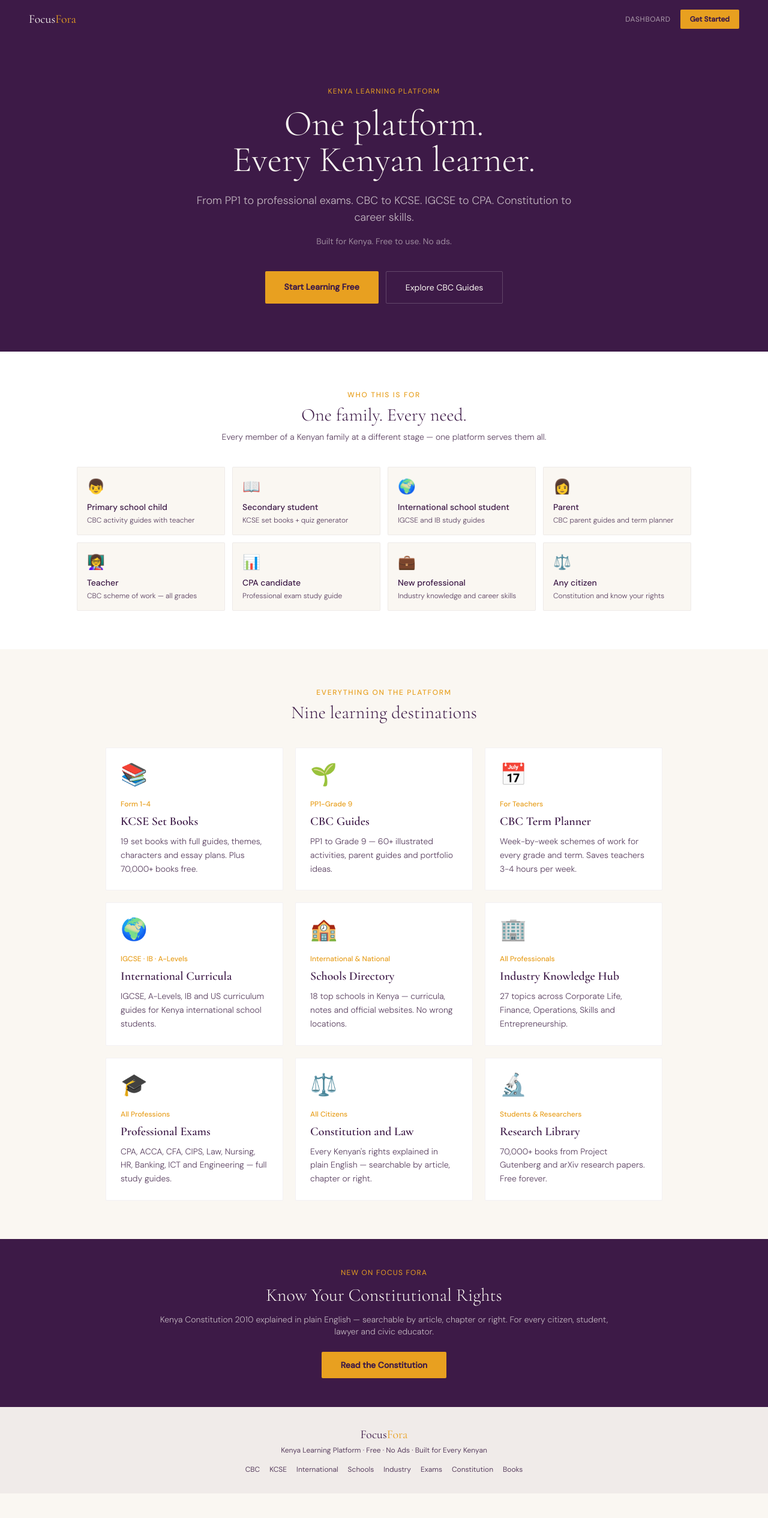
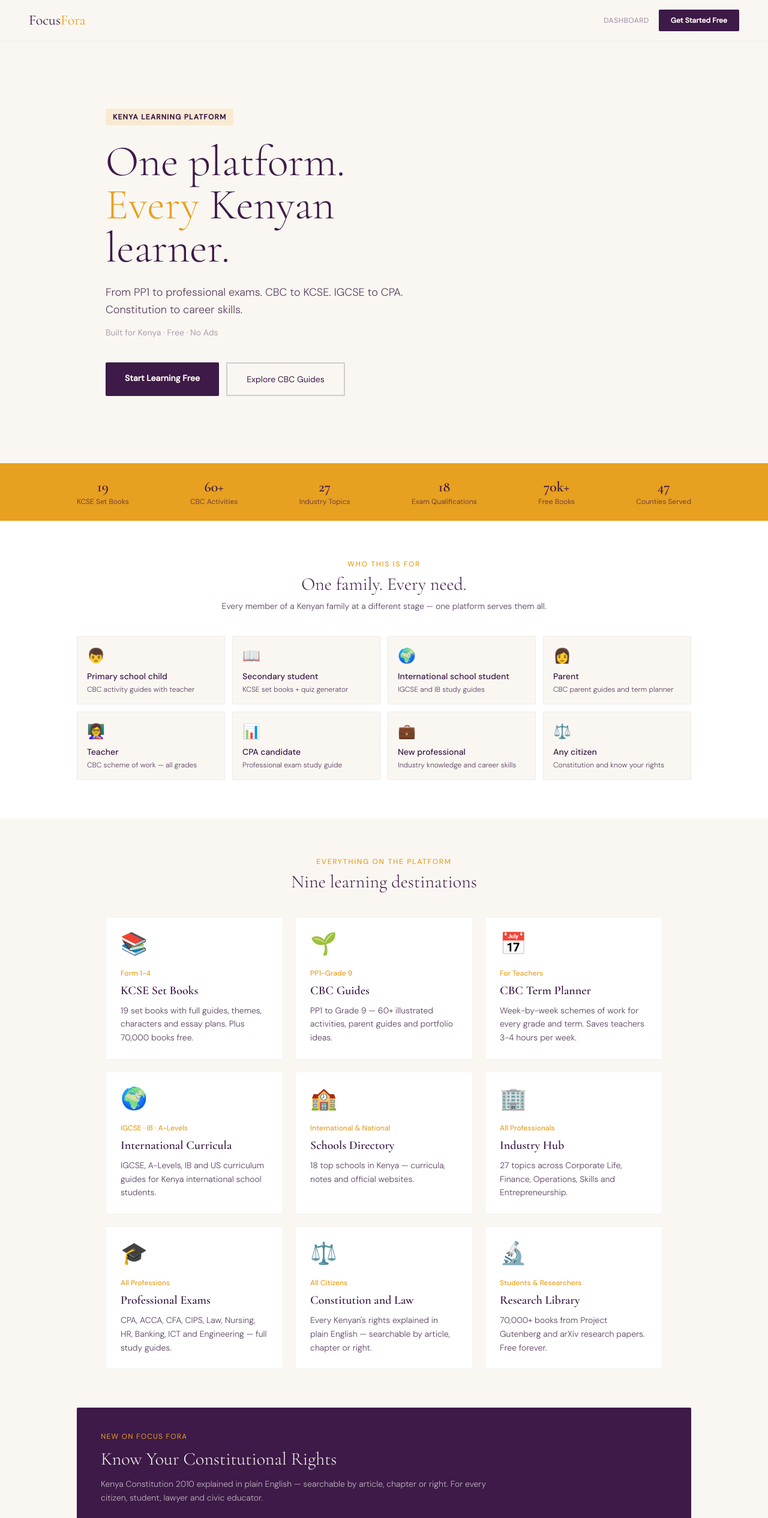
Before and after one commit to infoedira-ux/focusfora, a Next.js app: page / in a window 1280 px wide. Shown: the top 2530 px of the page at 60% size. Before the commit the page ends 2489 px from the top, so only its background shows below. Built offline with nearby package versions, Linux system fonts and the light colour scheme.

Commit message:
fix: homepage hero — light background, saffron accents, aubergine used sparingly for impact

```diff
--- a/app/page.tsx
+++ b/app/page.tsx
@@ -2,61 +2,80 @@
 import Link from 'next/link';
 
 const FEATURES = [
-  { icon: '📚', title: 'KCSE Set Books', desc: '19 set books with full guides, themes, characters and essay plans. Plus 70,000+ books free.', href: '/setbooks', tag: 'Form 1-4' },
-  { icon: '🌱', title: 'CBC Guides', desc: 'PP1 to Grade 9 — 60+ illustrated activities, parent guides and portfolio ideas.', href: '/cbc', tag: 'PP1-Grade 9' },
-  { icon: '📅', title: 'CBC Term Planner', desc: 'Week-by-week schemes of work for every grade and term. Saves teachers 3-4 hours per week.', href: '/cbc-planner', tag: 'For Teachers' },
-  { icon: '🌍', title: 'International Curricula', desc: 'IGCSE, A-Levels, IB and US curriculum guides for Kenya international school students.', href: '/international', tag: 'IGCSE · IB · A-Levels' },
-  { icon: '🏫', title: 'Schools Directory', desc: '18 top schools in Kenya — curricula, notes and official websites. No wrong locations.', href: '/schools', tag: 'International & National' },
-  { icon: '🏢', title: 'Industry Knowledge Hub', desc: '27 topics across Corporate Life, Finance, Operations, Skills and Entrepreneurship.', href: '/industry', tag: 'All Professionals' },
-  { icon: '🎓', title: 'Professional Exams', desc: 'CPA, ACCA, CFA, CIPS, Law, Nursing, HR, Banking, ICT and Engineering — full study guides.', href: '/exams', tag: 'All Professions' },
-  { icon: '⚖️', title: 'Constitution and Law', desc: "Every Kenyan's rights explained in plain English — searchable by article, chapter or right.", href: '/constitution', tag: 'All Citizens' },
-  { icon: '🔬', title: 'Research Library', desc: '70,000+ books from Project Gutenberg and arXiv research papers. Free forever.', href: '/books', tag: 'Students & Researchers' },
+  { icon: "📚", title: "KCSE Set Books", desc: "19 set books with full guides, themes, characters and essay plans. Plus 70,000 books free.", href: "/setbooks", tag: "Form 1-4" },
+  { icon: "🌱", title: "CBC Guides", desc: "PP1 to Grade 9 — 60+ illustrated activities, parent guides and portfolio ideas.", href: "/cbc", tag: "PP1-Grade 9" },
+  { icon: "📅", title: "CBC Term Planner", desc: "Week-by-week schemes of work for every grade and term. Saves teachers 3-4 hours per week.", href: "/cbc-planner", tag: "For Teachers" },
+  { icon: "🌍", title: "International Curricula", desc: "IGCSE, A-Levels, IB and US curriculum guides for Kenya international school students.", href: "/international", tag: "IGCSE · IB · A-Levels" },
+  { icon: "🏫", title: "Schools Directory", desc: "18 top schools in Kenya — curricula, notes and official websites.", href: "/schools", tag: "International & National" },
+  { icon: "🏢", title: "Industry Hub", desc: "27 topics across Corporate Life, Finance, Operations, Skills and Entrepreneurship.", href: "/industry", tag: "All Professionals" },
+  { icon: "🎓", title: "Professional Exams", desc: "CPA, ACCA, CFA, CIPS, Law, Nursing, HR, Banking, ICT and Engineering — full study guides.", href: "/exams", tag: "All Professions" },
+  { icon: "⚖️", title: "Constitution and Law", desc: "Every Kenyan's rights explained in plain English — searchable by article, chapter or right.", href: "/constitution", tag: "All Citizens" },
+  { icon: "🔬", title: "Research Library", desc: "70,000+ books from Project Gutenberg and arXiv research papers. Free forever.", href: "/books", tag: "Students & Researchers" },
 ];
 
 const FAMILY = [
-  { person: 'Primary school child', use: 'CBC activity guides with teacher', icon: '👦' },
-  { person: 'Secondary student', use: 'KCSE set books + quiz generator', icon: '📖' },
-  { person: 'International school student', use: 'IGCSE and IB study guides', icon: '🌍' },
-  { person: 'Parent', use: 'CBC parent guides and term planner', icon: '👩' },
-  { person: 'Teacher', use: 'CBC scheme of work — all grades', icon: '👩‍🏫' },
-  { person: 'CPA candidate', use: 'Professional exam study guide', icon: '📊' },
-  { person: 'New professional', use: 'Industry knowledge and career skills', icon: '💼' },
-  { person: 'Any citizen', use: 'Constitution and know your rights', icon: '⚖️' },
+  { person: "Primary school child", use: "CBC activity guides with teacher", icon: "👦" },
+  { person: "Secondary student", use: "KCSE set books + quiz generator", icon: "📖" },
+  { person: "International school student", use: "IGCSE and IB study guides", icon: "🌍" },
+  { person: "Parent", use: "CBC parent guides and term planner", icon: "👩" },
+  { person: "Teacher", use: "CBC scheme of work — all grades", icon: "👩‍🏫" },
+  { person: "CPA candidate", use: "Professional exam study guide", icon: "📊" },
+  { person: "New professional", use: "Industry knowledge and career skills", icon: "💼" },
+  { person: "Any citizen", use: "Constitution and know your rights", icon: "⚖️" },
 ];
 
 export default function HomePage() {
   return (
     <div className="min-h-screen bg-offwhite">
-      {/* Nav */}
-      <nav className="bg-aubergine px-6 md:px-12 py-4 flex justify-between items-center">
-        <span className="font-serif text-xl text-offwhite">Focus<span className="text-saffron">Fora</span></span>
+
+      {/* Nav — light */}
+      <nav className="bg-offwhite px-6 md:px-12 py-4 flex justify-between items-center border-b border-aubergine/[0.08]">
+        <span className="font-serif text-2xl text-aubergine">Focus<span className="text-saffron">Fora</span></span>
         <div className="flex items-center gap-4">
-          <Link href="/dashboard" className="text-offwhite/60 text-xs hover:text-saffron transition-colors uppercase tracking-wider">Dashboard</Link>
-          <Link href="/dashboard" className="bg-saffron text-aubergine text-xs font-semibold px-4 py-2 rounded-sm hover:bg-saffron/90 transition-colors">Get Started</Link>
+          <Link href="/dashboard" className="text-aubergine/50 text-xs hover:text-aubergine transition-colors uppercase tracking-wider hidden md:block">Dashboard</Link>
+          <Link href="/dashboard" className="bg-aubergine text-offwhite text-xs font-semibold px-5 py-2.5 rounded-sm hover:bg-aubergine/90 transition-colors">Get Started Free</Link>
         </div>
       </nav>
 
-      {/* Hero */}
-      <div className="bg-aubergine px-6 md:px-12 py-20 text-center">
-        <p className="text-saffron text-xs uppercase tracking-widest mb-4">Kenya Learning Platform</p>
-        <h1 className="font-serif text-5xl md:text-6xl text-offwhite font-light mb-6 leading-tight">
-          One platform.<br />Every Kenyan learner.
+      {/* Hero — offwhite background, saffron energy */}
+      <div className="px-6 md:px-12 py-20 md:py-28 max-w-5xl mx-auto">
+        <div className="max-w-3xl">
+          <div className="inline-block bg-saffron/15 text-aubergine text-xs font-semibold px-3 py-1.5 rounded-sm uppercase tracking-widest mb-6">
+            Kenya Learning Platform
+          </div>
+          <h1 className="font-serif text-5xl md:text-7xl text-aubergine font-light mb-6 leading-tight">
+            One platform.<br />
+            <span className="text-saffron">Every</span> Kenyan<br />
+            learner.
           </h1>
-        <p className="text-offwhite/70 text-lg font-light mb-4 max-w-2xl mx-auto">
+          <p className="text-[#5A4060] text-lg font-light mb-3 max-w-xl leading-relaxed">
             From PP1 to professional exams. CBC to KCSE. IGCSE to CPA. Constitution to career skills.
           </p>
-        <p className="text-offwhite/50 text-sm mb-10">Built for Kenya. Free to use. No ads.</p>
-        <div className="flex flex-col sm:flex-row gap-3 justify-center">
-          <Link href="/dashboard" className="bg-saffron text-aubergine font-semibold px-8 py-4 rounded-sm hover:bg-saffron/90 transition-colors text-sm">
+          <p className="text-aubergine/40 text-sm mb-10">Built for Kenya · Free · No Ads</p>
+          <div className="flex flex-col sm:flex-row gap-3">
+            <Link href="/dashboard" className="bg-aubergine text-offwhite font-semibold px-8 py-4 rounded-sm hover:bg-aubergine/90 transition-colors text-sm text-center">
               Start Learning Free
             </Link>
-          <Link href="/cbc" className="border border-offwhite/20 text-offwhite px-8 py-4 rounded-sm hover:border-saffron hover:text-saffron transition-colors text-sm">
+            <Link href="/cbc" className="border-2 border-aubergine/20 text-aubergine px-8 py-4 rounded-sm hover:border-saffron hover:text-saffron transition-colors text-sm text-center">
               Explore CBC Guides
             </Link>
           </div>
         </div>
+      </div>
 
-      {/* One family, every need */}
+      {/* Saffron divider band */}
+      <div className="bg-saffron px-6 md:px-12 py-6">
+        <div className="max-w-5xl mx-auto flex flex-wrap gap-6 justify-between items-center">
+          {[["19","KCSE Set Books"],["60+","CBC Activities"],["27","Industry Topics"],["18","Exam Qualifications"],["70k+","Free Books"],["47","Counties Served"]].map(([num, label]) => (
+            <div key={label} className="text-center">
+              <p className="font-serif text-2xl text-aubergine font-semibold">{num}</p>
+              <p className="text-aubergine/70 text-xs">{label}</p>
+            </div>
+          ))}
+        </div>
+      </div>
+
+      {/* One family every need */}
       <div className="px-6 md:px-12 py-16 bg-white">
         <div className="max-w-5xl mx-auto">
           <p className="ff-section-eyebrow text-center mb-2">Who This Is For</p>
@@ -64,7 +83,7 @@
           <p className="text-[#5A4060] text-sm text-center font-light mb-10">Every member of a Kenyan family at a different stage — one platform serves them all.</p>
           <div className="grid md:grid-cols-2 lg:grid-cols-4 gap-3">
             {FAMILY.map((f, i) => (
-              <div key={i} className="bg-offwhite border border-aubergine/[0.06] rounded-sm p-4">
+              <div key={i} className="bg-offwhite border border-aubergine/[0.06] rounded-sm p-4 hover:border-saffron/40 transition-colors">
                 <div className="text-2xl mb-2">{f.icon}</div>
                 <p className="text-aubergine font-medium text-sm mb-1">{f.person}</p>
                 <p className="text-[#5A4060] text-xs font-light">{f.use}</p>
@@ -80,7 +99,7 @@
         <h2 className="font-serif text-3xl text-aubergine text-center font-light mb-10">Nine learning destinations</h2>
         <div className="grid md:grid-cols-2 lg:grid-cols-3 gap-5">
           {FEATURES.map((f, i) => (
-            <Link key={i} href={f.href} className="bg-white border border-aubergine/[0.06] p-6 rounded-sm hover:-translate-y-1 hover:shadow-lg transition-all duration-300 group block">
+            <Link key={i} href={f.href} className="bg-white border border-aubergine/[0.06] p-6 rounded-sm hover:-translate-y-1 hover:shadow-lg hover:border-saffron/30 transition-all duration-300 group block">
               <div className="text-4xl mb-4">{f.icon}</div>
               <span className="text-saffron text-xs font-medium">{f.tag}</span>
               <h3 className="font-serif text-xl text-aubergine font-semibold mt-1 mb-2">{f.title}</h3>
@@ -90,12 +109,12 @@
         </div>
       </div>
 
-      {/* Constitution CTA */}
-      <div className="bg-aubergine px-6 md:px-12 py-12">
-        <div className="max-w-3xl mx-auto text-center">
+      {/* Constitution CTA — aubergine used sparingly here for impact */}
+      <div className="mx-6 md:mx-12 mb-16 bg-aubergine rounded-sm p-10 max-w-5xl md:mx-auto">
+        <div className="max-w-2xl">
           <p className="text-saffron text-xs uppercase tracking-widest mb-3">New on Focus Fora</p>
           <h2 className="font-serif text-3xl text-offwhite font-light mb-3">Know Your Constitutional Rights</h2>
-          <p className="text-offwhite/70 text-sm font-light mb-6">Kenya Constitution 2010 explained in plain English — searchable by article, chapter or right. For every citizen, student, lawyer and civic educator.</p>
+          <p className="text-offwhite/70 text-sm font-light mb-6 leading-relaxed">Kenya Constitution 2010 explained in plain English — searchable by article, chapter or right. For every citizen, student, lawyer and civic educator.</p>
           <Link href="/constitution" className="bg-saffron text-aubergine font-semibold px-8 py-3 rounded-sm hover:bg-saffron/90 transition-colors text-sm inline-block">
             Read the Constitution
           </Link>
@@ -103,15 +122,16 @@
       </div>
 
       {/* Footer */}
-      <div className="px-6 md:px-12 py-8 bg-aubergine/5 text-center">
+      <div className="px-6 md:px-12 py-8 border-t border-aubergine/[0.08] text-center">
         <p className="font-serif text-xl text-aubergine mb-1">Focus<span className="text-saffron">Fora</span></p>
-        <p className="text-[#5A4060] text-xs">Kenya Learning Platform · Free · No Ads · Built for Every Kenyan</p>
-        <div className="flex flex-wrap justify-center gap-4 mt-4">
+        <p className="text-[#5A4060] text-xs mb-4">Kenya Learning Platform · Free · No Ads · Built for Every Kenyan</p>
+        <div className="flex flex-wrap justify-center gap-4">
           {[["CBC","/cbc"],["KCSE","/setbooks"],["International","/international"],["Schools","/schools"],["Industry","/industry"],["Exams","/exams"],["Constitution","/constitution"],["Books","/books"]].map(([label,href]) => (
             <Link key={href} href={href} className="text-xs text-[#5A4060] hover:text-saffron transition-colors">{label}</Link>
           ))}
         </div>
       </div>
+
     </div>
   );
 }
```
Lines whose indentation alone changed are shown as unchanged.
